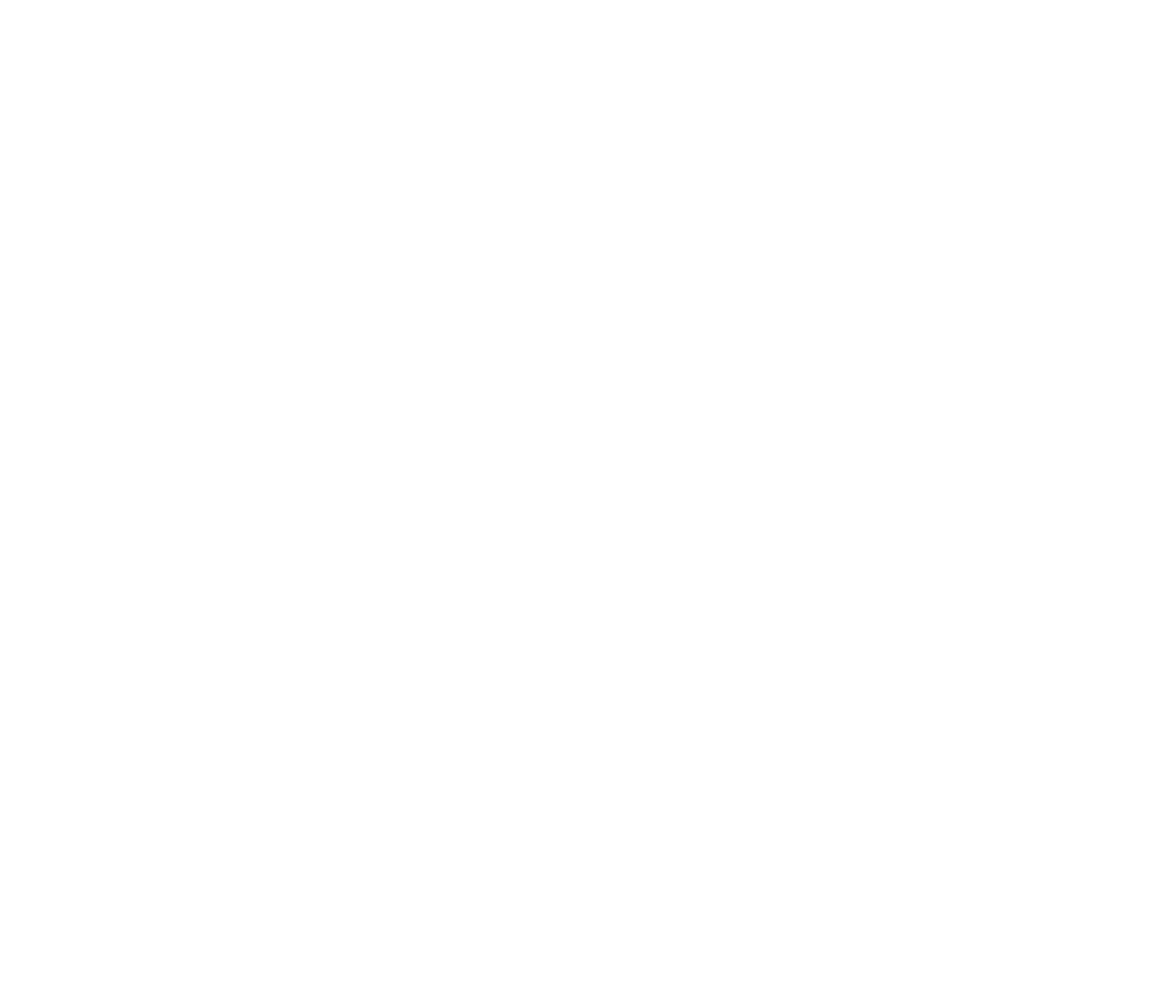
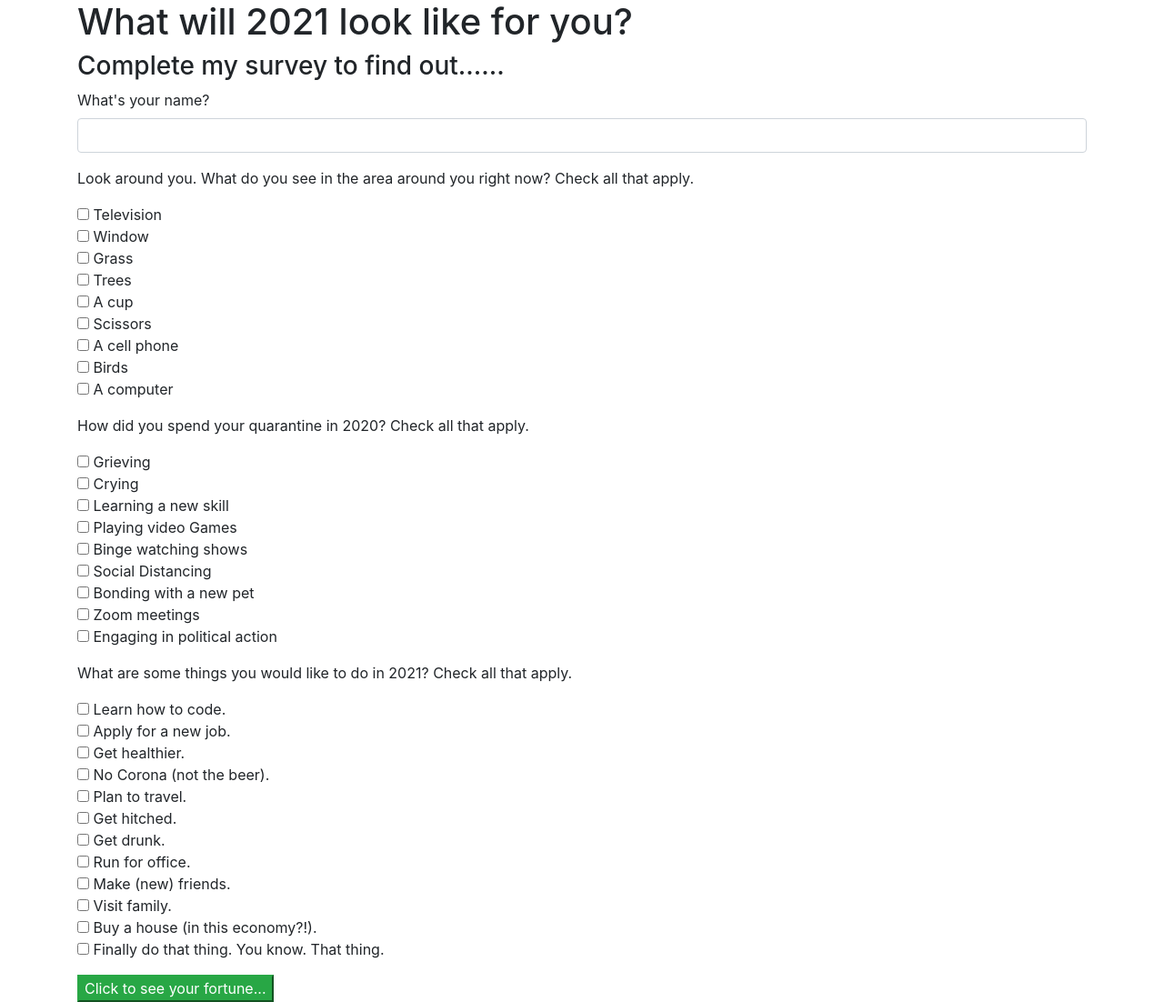
Before and after one commit to JuanHasbunZem/fortuneTeller, a plain HTML site: page index.html in a window 1280 px wide. Shown: the whole page at 91% size. Before the commit the page ends 800 px from the top, so only its background shows below. Drawn offline with Linux system fonts and the light colour scheme.

Commit message:
Add survey questions
Co-authored-by: Marni Sucher <suchermarni@gmail.com>
Co-authored-by: Juan Hasbun <zemenarwow@gmail.com>

```diff
--- a/index.html
+++ b/index.html
@@ -5,9 +5,60 @@
   <link href="css/styles.css" rel="stylesheet" type="text/css">
   <script src="js/jquery-3.5.1.js"></script>
   <script src="js/scripts.js"></script>
-  <title>Document</title>
+  <title>I can tell you the future</title>
 </head>
 <body>
+  <div class="container">
+    <h1>What will 2021 look like for you?</h1>
+    <h3>Complete my survey to find out......</h3>
+    <form id="fortune">
+      <div class="form-group">
+        <label for="name">What's your name?</label>
+        <input class="form-control" id="name" type="text" required>
+      </div>
+      <div class="form-group">
+        <p>Look around you. What do you see in the area around you right now? Check all that apply.</p>
+        <input type="checkbox" name="items" value="tv"> Television<br>
+        <input type="checkbox" name="items" value="window"> Window<br>
+        <input type="checkbox" name="items" value="grass"> Grass<br>
+        <input type="checkbox" name="items" value="trees"> Trees<br>
+        <input type="checkbox" name="items" value="cup"> A cup<br>
+        <input type="checkbox" name="items" value="scissors"> Scissors<br>
+        <input type="checkbox" name="items" value="phone"> A cell phone<br>
+        <input type="checkbox" name="items" value="birds"> Birds<br>
+        <input type="checkbox" name="items" value="computer"> A computer<br>
+      </div>
+      <div class="form-group">
+        <p>How did you spend your quarantine in 2020? Check all that apply.</p>
+        <input type="checkbox" name="quarantine" value="grief"> Grieving<br>
+        <input type="checkbox" name="quarantine" value="crying"> Crying<br>
+        <input type="checkbox" name="quarantine" value="skill"> Learning a new skill<br>
+        <input type="checkbox" name="quarantine" value="video-games"> Playing video Games<br>
+        <input type="checkbox" name="quarantine" value="shows"> Binge watching shows<br>
+        <input type="checkbox" name="quarantine" value="distancing"> Social Distancing<br>
+        <input type="checkbox" name="quarantine" value="pet"> Bonding with a new pet<br>
+        <input type="checkbox" name="quarantine" value="zoom"> Zoom meetings<br>
+        <input type="checkbox" name="quarantine" value="politics"> Engaging in political action <br>
+      </div>
+      <div class="form-group">
+        <p>What are some things you would like to do in 2021? Check all that apply.</p>
+        <input type="checkbox" name="goals" value="code"> Learn how to code.<br>
+        <input type="checkbox" name="goals" value="job"> Apply for a new job.<br>
+        <input type="checkbox" name="goals" value="diet"> Get healthier.<br>
+        <input type="checkbox" name="goals" value="covid"> No Corona (not the beer).<br>
+        <input type="checkbox" name="goals" value="travel"> Plan to travel.<br>
+        <input type="checkbox" name="goals" value="marry"> Get hitched.<br>
+        <input type="checkbox" name="goals" value="drunk"> Get drunk.<br>
+        <input type="checkbox" name="goals" value="politic"> Run for office.<br>
+        <input type="checkbox" name="goals" value="friend"> Make (new) friends.<br>
+        <input type="checkbox" name="goals" value="family"> Visit family.<br>
+        <input type="checkbox" name="goals" value="house"> Buy a house (in this economy?!).<br>
+        <input type="checkbox" name="goals" value="thing"> Finally do that thing. You know. That thing.<br>
+      </div>
+      <button type="submit" class="btn-success">Click to see your fortune...</button>
+    </form>
 
+
+  </div>
 </body>
 </html>
```
